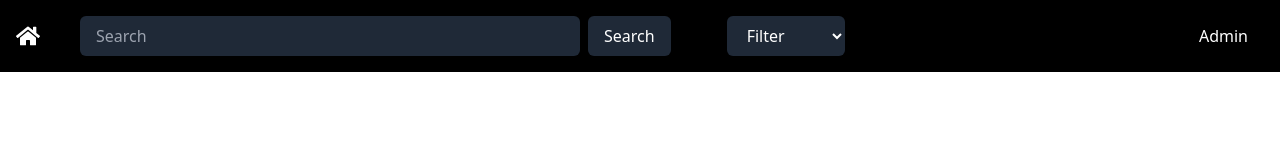
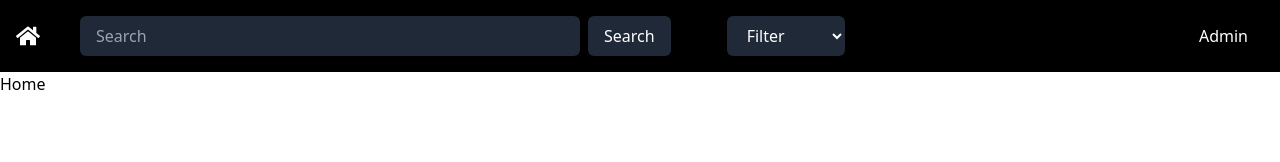
Before and after one commit to Xp1coe/Profile-Mapping, a React (Create React App) app in the folder promap/: page / in a window 1280 px wide. Shown: the top 162 px of the page. Built offline with nearby package versions, Linux system fonts and the light colour scheme.

Commit message:
another update

```diff
--- a/promap/src/App.js
+++ b/promap/src/App.js
@@ -1,6 +1,7 @@
 import Header from "./Components/Header";
 import { BrowserRouter as Router, Routes, Route } from "react-router-dom";
 import AdminLogin from "./Components/AdminLogin";
+import Home from "./Components/Home";
 
 function App() {
   return (
@@ -8,6 +9,7 @@ function App() {
       <div>
         <Header />
         <Routes>
+          <Route path="/" element={<Home />} />
           <Route path="/admin" element={<AdminLogin />} />
         </Routes>
       </div>
--- a/promap/src/Components/Header.jsx
+++ b/promap/src/Components/Header.jsx
@@ -8,7 +8,7 @@ const Header = () => {
       {/* Options */}
       <div className="flex items-center gap-10">
 
-        <Link><FaHome className='text-white text-2xl' /></Link>
+        <Link to="/"><FaHome className='text-white text-2xl' /></Link>
 
         {/* Search Input */}
         <div className="mr-4">
--- /dev/null
+++ b/promap/src/Components/Home.jsx
@@ -0,0 +1,9 @@
+import React from 'react'
+
+const Home = () => {
+  return (
+    <div>Home</div>
+  )
+}
+
+export default Home
```
